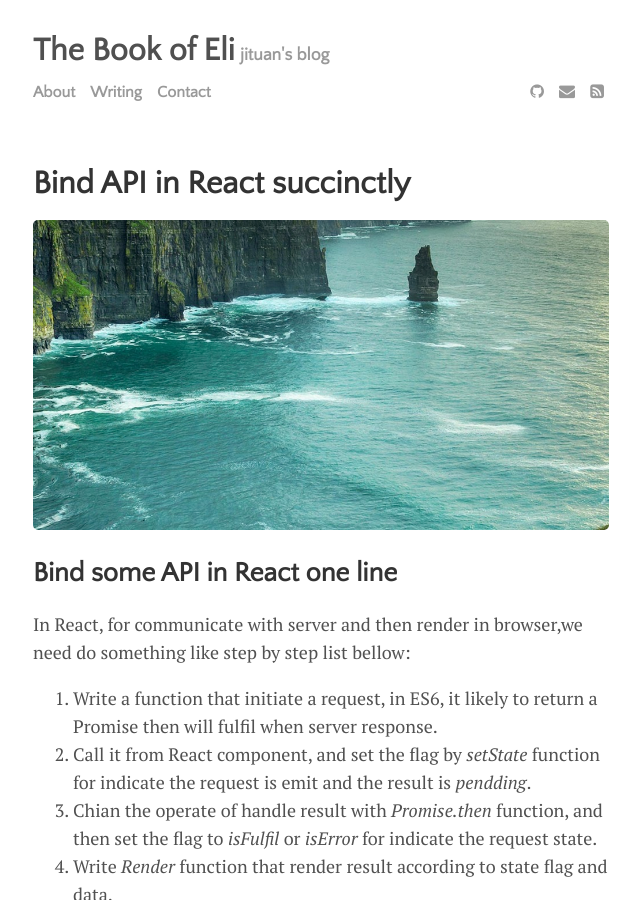
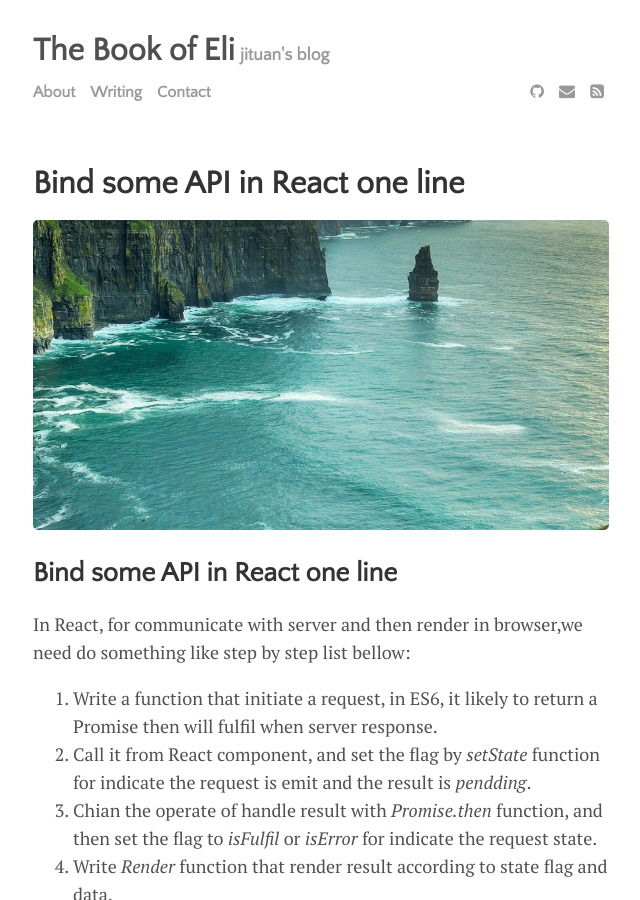
Before and after one commit to reallixiangyuanying/jituanlin.github.io, a Jekyll site: the page built from _posts/2018-03-18-Bind-API-In_React-one-line.md, in a window 1280 px wide and 900 px high. Shown: the whole window, without its empty margins (319-959 px from the left). Built offline with Jekyll 4.4.1, drawn with Linux system fonts in a browser that asks for light colours; nearby versions of some CDN libraries.

Commit message:
[fix] Bind some API in React one line

```diff
--- a/_posts/2018-03-18-Bind-API-In_React-succinctly.md
+++ b/_posts/2018-03-18-Bind-API-In_React-one-line.md
@@ -1,6 +1,6 @@
 ---
 layout: post
-title: "Bind API in React succinctly"
+title: "Bind some API in React one line"
 author: "Jituan Lin"
 categories: frontEnd
 tags: [Programming,FrontEnd,React,Functional-Programming]
```
